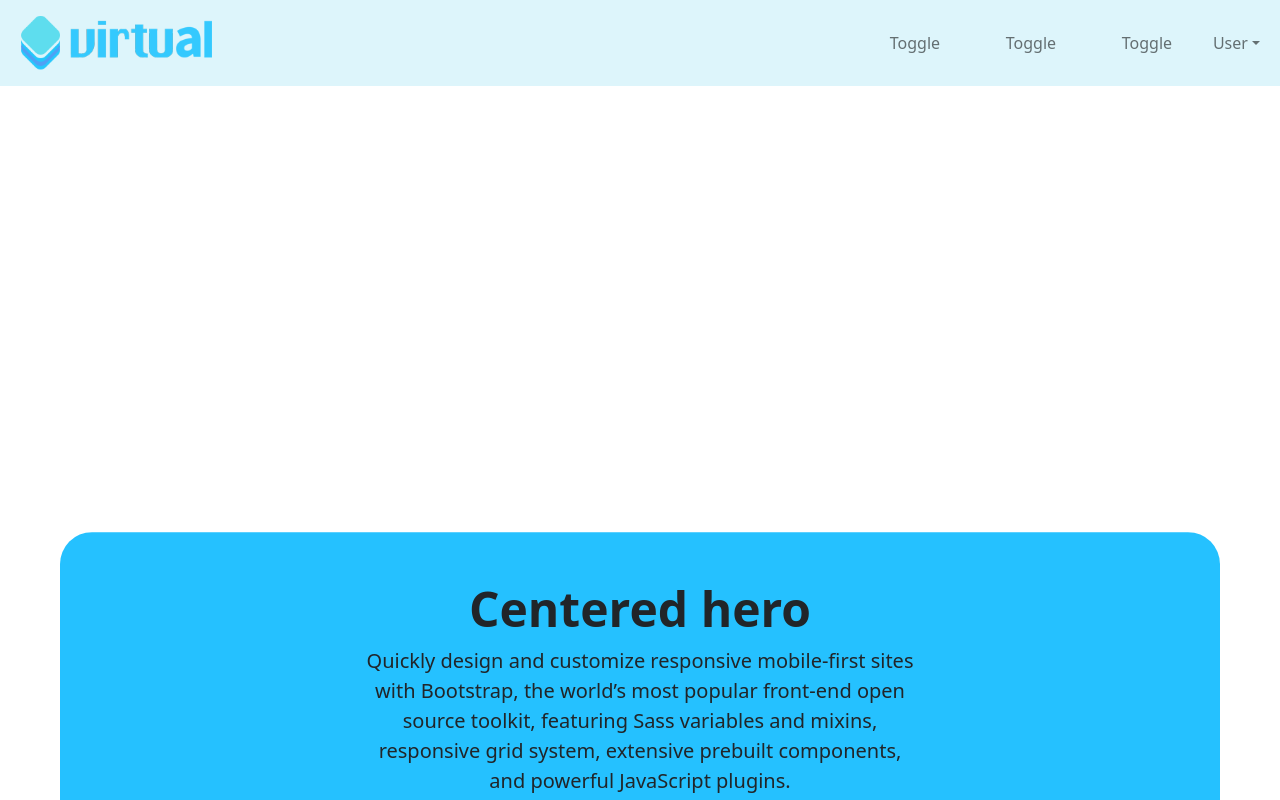
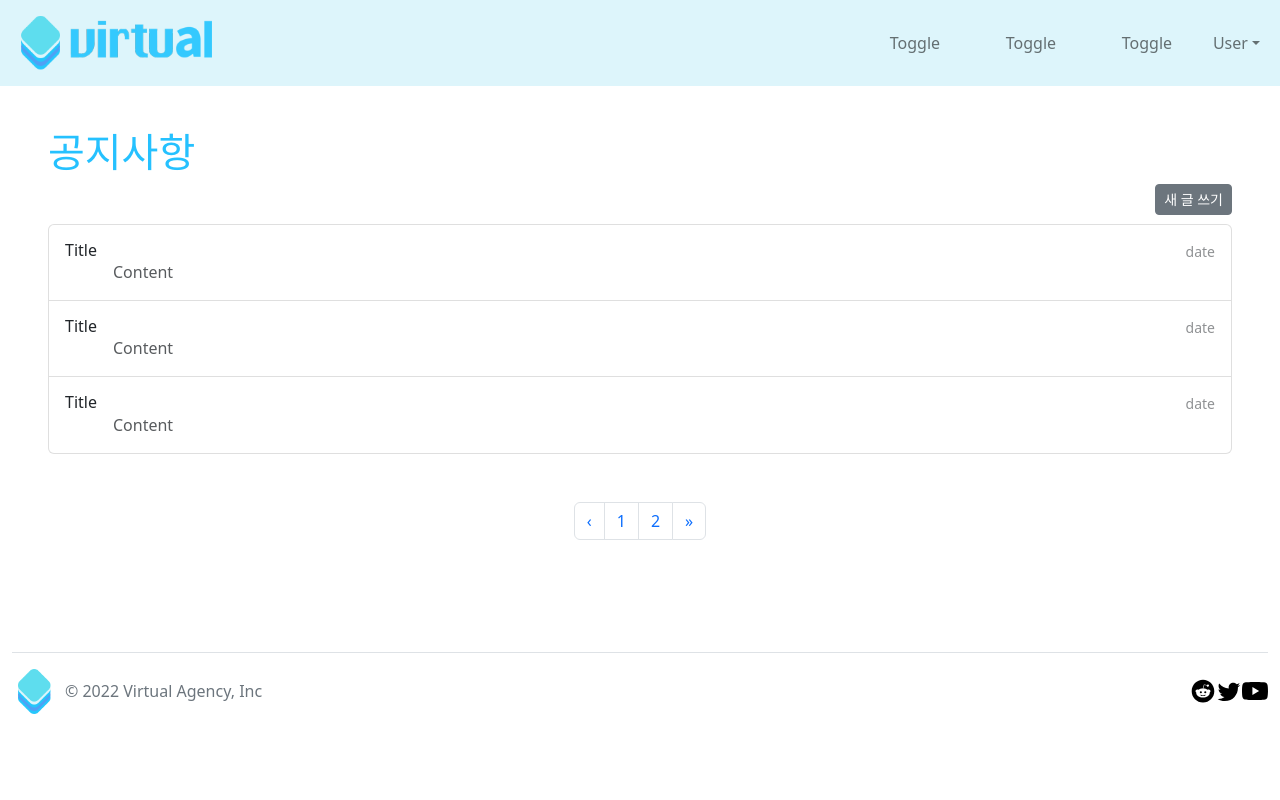
Before and after one commit to Alice5855/FTSVirtualFrontend, a React (Create React App) app: page /Notice in a window 1280 px wide. Shown: the top 800 px of the page. Built offline with nearby package versions, Linux system fonts and the light colour scheme.

Commit message:
Header is now fixed position, Board list structure done
Just a mark up

```diff
--- a/src/App.js
+++ b/src/App.js
@@ -2,7 +2,8 @@ import { Route } from "react-router-dom";
 import Header from "./views/Header";
 import 'bootstrap/dist/css/bootstrap.css'
 import Main from "./views/Main";
-import Footer from "./views/Footer"
+import Footer from "./views/Footer";
+import Nboardlist from "./views/Nboardlist";
 
 const App = () => {
 
@@ -10,7 +11,9 @@ const App = () => {
   return (
     <>
       <Header />
-      <Main />
+      <div id="spaceFiller" style={{height: '10vh'}}></div>
+      <Route path = "/" component = {Main} exact={true} />
+      <Route path = "/Notice" component={Nboardlist} />
       <Footer />
     </>
   );
--- a/src/views/Footer.js
+++ b/src/views/Footer.js
@@ -4,7 +4,7 @@ class Footer extends Component {
     render(){
         return(
             <>
-                <div className="container mt-5">
+                <div className="container-fluid mt-5" style={{}}>
                     <footer className="d-flex flex-wrap justify-content-between align-items-center py-3 my-4 border-top">
                         <div className="col-md-4 d-flex align-items-center">
                         <a href="/" className="mb-3 me-2 mb-md-0 text-muted text-decoration-none lh-1">
--- a/src/views/Header.css
+++ b/src/views/Header.css
@@ -12,7 +12,7 @@ header {
 .imgWrapper img {
     height: 100%;
 }
-a#navmenu {
+#navmenu {
     text-decoration: none;
     display: inline-block;
     cursor: pointer;
--- a/src/views/Header.js
+++ b/src/views/Header.js
@@ -1,4 +1,5 @@
 import React, { Component } from "react";
+import { Link } from "react-router-dom";
 import {
     Collapse,
     Navbar,
@@ -49,11 +50,13 @@ class Header extends Component {
         this.setState({collapse2: false})
         this.setState({collapse3: !this.state.collapse3})
     }
-
+    // subMenu가 각자 열리도록 하게 하기 위해서, 또한 모바일 화면에서 사용되는 Collapse 또한 존재하기 때문에 각각 다른 State를 적용하여 따로 collapse 될 수 있도록 함
+    // .subHeader의 위치를 화면 크기에 맞춰서 이동할 수 있도록 Media query 적용함. Header.css 참고
+    // 현재 anchor tag들의 경우 view의 controller 작동에 맞춰 data를 넘길 수 있도록 해야함. tag를 변경해야 할 필요 있을지도?
     render(){
         return(
             <>
-                <header>
+                <header style={{position: 'fixed', zIndex: '9999'}}>
                     <Navbar light expand="md">
                         <NavbarBrand href="/">
                             <div className="imgWrapper">
@@ -109,13 +112,13 @@ class Header extends Component {
                     <Collapse isOpen={this.state.collapse1}>
                         <div className='py-2 subHeader'>
                             <div className="subMenu1">
-                                <a id="navmenu">
+                                <Link to="/Notice" id="navmenu" className="nav-link">
+                                    Notice
+                                </Link>
+                                <a id="navmenu" className="nav-link">
                                     subMenu
                                 </a>
-                                <a id="navmenu">
-                                    subMenu
-                                </a>
-                                <a id="navmenu">
+                                <a id="navmenu" className="nav-link">
                                     subMenu
                                 </a>
                             </div>
@@ -124,13 +127,13 @@ class Header extends Component {
                     <Collapse isOpen={this.state.collapse2}>
                         <div className='py-2 subHeader'>
                             <div className="subMenu2">
-                                <a id="navmenu">
+                                <a id="navmenu" className="nav-link">
                                     subMenu
                                 </a>
-                                <a id="navmenu">
+                                <a id="navmenu" className="nav-link">
                                     subMenu
                                 </a>
-                                <a id="navmenu">
+                                <a id="navmenu" className="nav-link">
                                     subMenu
                                 </a>
                             </div>
@@ -139,13 +142,13 @@ class Header extends Component {
                     <Collapse isOpen={this.state.collapse3}>
                         <div className='py-2 subHeader'>
                             <div className="subMenu3">
-                                <a id="navmenu">
+                                <a id="navmenu" className="nav-link">
                                     subMenu
                                 </a>
-                                <a id="navmenu">
+                                <a id="navmenu" className="nav-link">
                                     subMenu
                                 </a>
-                                <a id="navmenu">
+                                <a id="navmenu" className="nav-link">
                                     subMenu
                                 </a>
                             </div>
--- a/src/views/InputForm.js
+++ b/src/views/InputForm.js
@@ -53,7 +53,7 @@ class InputForm extends Component {
         }
     }
     // 기능정의되어 넘어온 crud값을 통해 button text와 onClick 링크를
-    // mapping 해줌. view의 경우 이미 data가 넘어온 상태일 것이므로
+    // 버튼에 mapping 해줌. view의 경우 이미 data가 넘어온 상태일 것이므로
     // btn에 기능정의를 따로 하지 않음
 
     crud() {
--- a/src/views/Main.css
+++ b/src/views/Main.css
@@ -6,7 +6,6 @@ body{
     position: relative;
     width: 100vw;
     height: 50vh;
-    margin-top: 1rem;
     overflow: hidden;
 }
 .player {
--- /dev/null
+++ b/src/views/Nboardlist.js
@@ -0,0 +1,69 @@
+import React, { Component } from "react";
+import { Button, Pagination, PaginationItem, PaginationLink } from 'reactstrap';
+
+class Nboardlist extends Component {
+    pagination = (type) => {
+        alert("Go "+type)
+    }
+    // page link function
+    render(){
+        return(
+            <div className="container-fluid py-5 px-5" style={{paddingTop:'30%'}}>
+                <div>
+                    <h1 className="Title" style={{color: '#25C1FF'}}>
+                        공지사항
+                    </h1>
+                    <Button className="btn-sm float-end">
+                        새 글 쓰기
+                    </Button>
+                </div>
+                <div id="boardbody" className="list-group w-auto my-5">
+                    <a href="#" className="list-group-item list-group-item-action d-flex gap-3 py-3" aria-current="true">
+                        <div className="d-flex gap-2 w-100 justify-content-between">
+                            <div>
+                                <h6 className="mb-0">Title</h6>
+                                <p className="mb-0 opacity-75 ms-5">Content</p>
+                            </div>
+                            <small className="opacity-50 text-nowrap">date</small>
+                        </div>
+                    </a>
+                    <a href="#" className="list-group-item list-group-item-action d-flex gap-3 py-3" aria-current="true">
+                        <div className="d-flex gap-2 w-100 justify-content-between">
+                            <div>
+                                <h6 className="mb-0">Title</h6>
+                                <p className="mb-0 opacity-75 ms-5">Content</p>
+                            </div>
+                            <small className="opacity-50 text-nowrap">date</small>
+                        </div>
+                    </a>
+                    <a href="#" className="list-group-item list-group-item-action d-flex gap-3 py-3" aria-current="true">
+                        <div className="d-flex gap-2 w-100 justify-content-between">
+                            <div>
+                                <h6 className="mb-0">Title</h6>
+                                <p className="mb-0 opacity-75 ms-5">Content</p>
+                            </div>
+                            <small className="opacity-50 text-nowrap">date</small>
+                        </div>
+                    </a>
+                </div>
+                <div className="d-flex justify-content-center mt-3">
+                    <Pagination size="md" aria-label="Page navigation">
+                        <PaginationItem>
+                            <PaginationLink previous onClick={e => this.pagination("previous")} />
+                        </PaginationItem>
+                        <PaginationItem>
+                            <PaginationLink onClick={e => this.pagination("1")}>1</PaginationLink>
+                        </PaginationItem>
+                        <PaginationItem>
+                            <PaginationLink onClick={e => this.pagination("2")}>2</PaginationLink>
+                        </PaginationItem>
+                        <PaginationItem>
+                            <PaginationLink last onClick={e => this.pagination("last")} />
+                        </PaginationItem>
+                    </Pagination>
+                </div>
+            </div>
+        )
+    }
+}
+export default Nboardlist;
--- a/src/views/ReactTube.js
+++ b/src/views/ReactTube.js
@@ -7,6 +7,7 @@ export default function ReactTube() {
             <div className='playerWrapper'>
                 <ReactPlayer className='player' url="https://www.youtube.com/watch?v=3RxlzJWWzdY" loop='true' muted='true' playing='true'/>
                 <img src="" alter="ytplayer"/>
+                {/* yt player가 load 되기 전, 또는 재생될 수 없는 경우 보여지게 될 이미지 */}
             </div>
         </div>
     )
```
